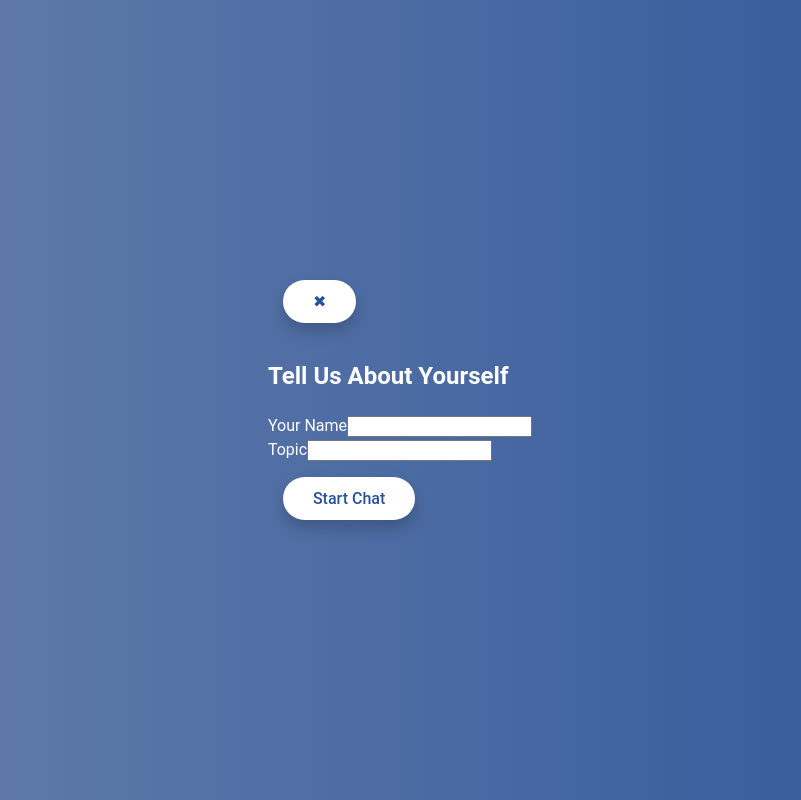
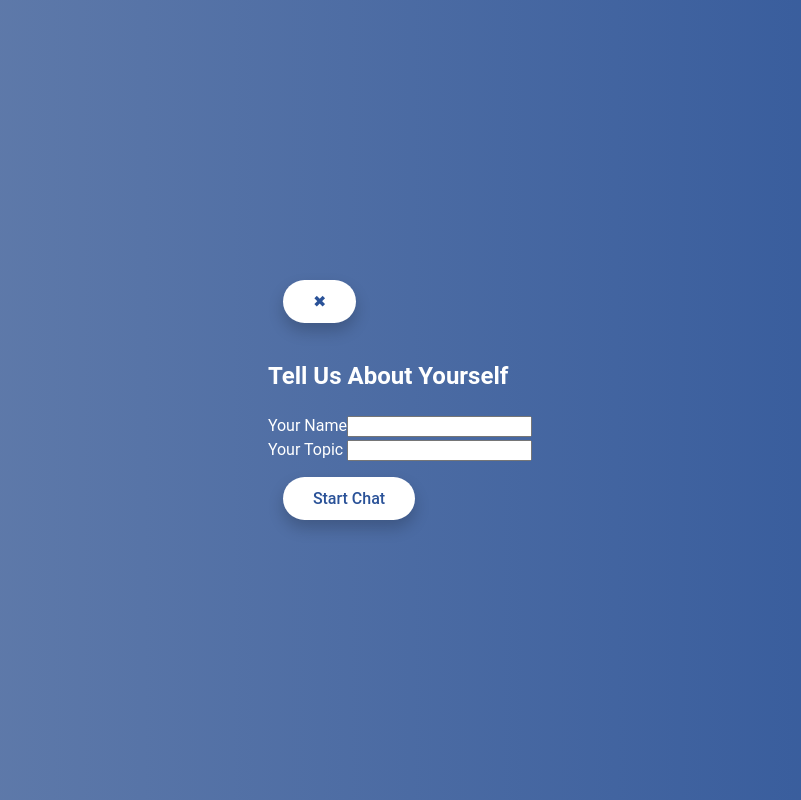
Before and after one commit to Simransharma111/gaia.com, a React (Vite) app: page / in a window 1280 px wide. Shown: the whole page, without its empty margins (240-1041 px from the left). Built offline with nearby package versions, Linux system fonts and the light colour scheme.

Commit message:
Update UserPopup.jsx
another typo

```diff
--- a/src/components/UserPopup.jsx
+++ b/src/components/UserPopup.jsx
@@ -49,7 +49,7 @@ const UserPopup = ({ onSubmit, onClose }) => {
           </div>
 
           <div className="flex flex-col space-y-2">
-            <label className="text-sm font-medium text-gray-600">Topic</label>
+            <label className="text-sm font-medium text-gray-600">Your Topic </label>
             <input
               type="text"
               value={topic}
```
